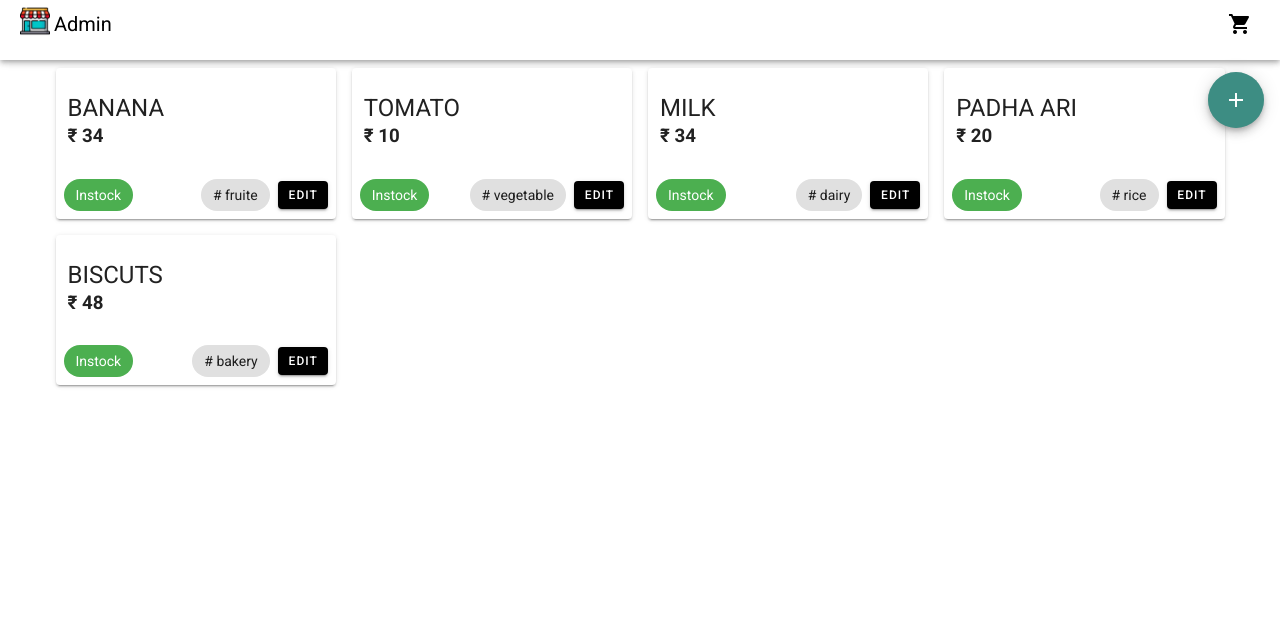
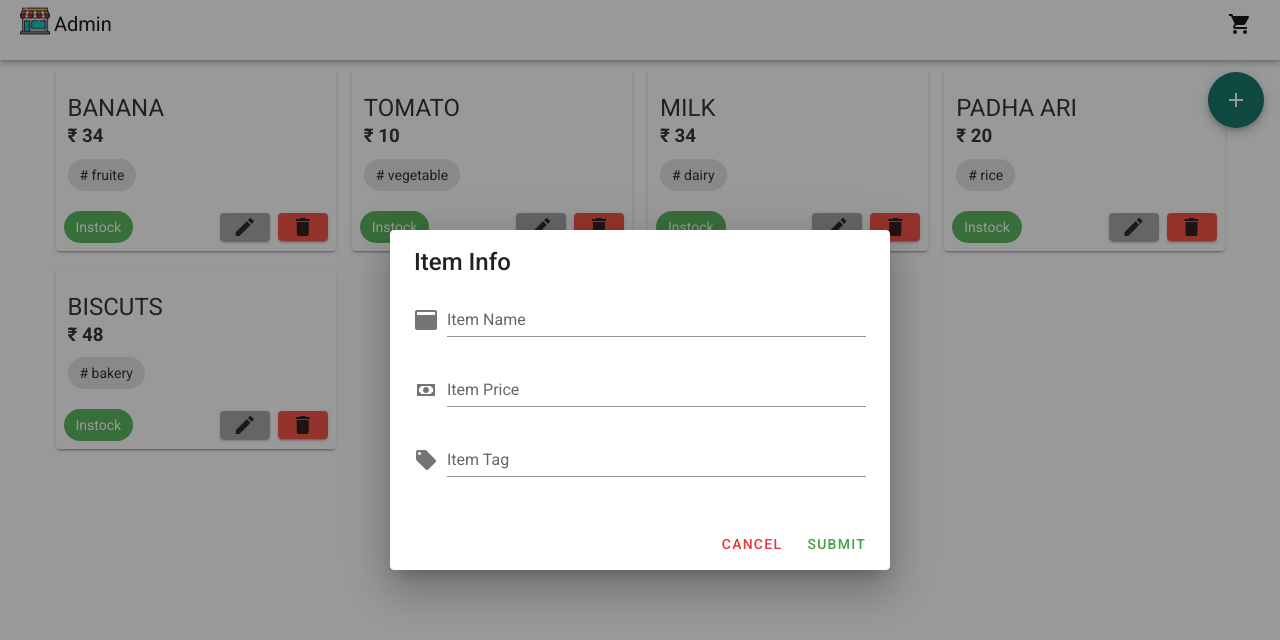
Before and after one commit to rabeeh-ta/shopping-app-vue, a Vue app: page /admin in a window 1280 px wide. Both pictures are taken after a click on the button 1236 px from the left and 100 px from the top of the page. Shown: the top 640 px of the page. Built offline with nearby package versions, Linux system fonts and the light colour scheme.

Commit message:
admin add popup done

```diff
--- a/src/views/Admin.vue
+++ b/src/views/Admin.vue
@@ -1,9 +1,28 @@
 <template>
   <v-container>
     <v-btn color="teal darken-3
-" dark absolute right fab>
+" dark absolute right fab @click.stop="dialog = true">
       <v-icon>mdi-plus</v-icon>
     </v-btn>
+    <v-dialog v-model="dialog" max-width="500">
+      <v-card>
+        <v-card-title class="headline">Item Info</v-card-title>
+
+        <v-card-text>
+          <v-text-field label="Item Name" required prepend-icon="mdi-application"></v-text-field>
+          <v-text-field label="Item Price" required prepend-icon="mdi-cash"></v-text-field>
+          <v-text-field label="Item Tag" required prepend-icon="mdi-tag"></v-text-field>
+        </v-card-text>
+
+        <v-card-actions>
+          <v-spacer></v-spacer>
+
+          <v-btn color="red darken-1" text @click="dialog = false">Cancel</v-btn>
+
+          <v-btn color="green darken-1" text @click="dialog = false">Submit</v-btn>
+        </v-card-actions>
+      </v-card>
+    </v-dialog>
     <v-layout row wrap>
       <v-flex xs12 sm6 md4 lg3 v-for="(item , index) in items" :key="index">
         <v-card class="ma-2" max-width="350px">
@@ -12,13 +31,19 @@
               <v-list-item-title class="headline items-title">{{item.name}}</v-list-item-title>
               <h3>₹ {{item.price}}</h3>
             </v-list-item-content>
+            <v-chip># {{item.tag}}</v-chip>
           </v-container>
           <v-spacer></v-spacer>
           <v-card-actions>
             <v-chip v-if="!items.awailabilty" color="green " class="white--text">Instock</v-chip>
             <v-spacer></v-spacer>
-            <v-chip># {{item.tag}}</v-chip>
-            <v-btn small class="ml-2 white--text" color="black">EDIT</v-btn>
+
+            <v-btn small class="ml-2" color="grey">
+              <v-icon>mdi-pencil</v-icon>
+            </v-btn>
+            <v-btn small class="ml-2" color="red">
+              <v-icon>mdi-delete</v-icon>
+            </v-btn>
           </v-card-actions>
         </v-card>
       </v-flex>
@@ -31,6 +56,7 @@ export default {
   name: "Admin",
 
   data: () => ({
+    dialog: false,
     items: [
       { name: "banana", price: 34, awailability: true, tag: "fruite", qty: 0 },
       {
```
